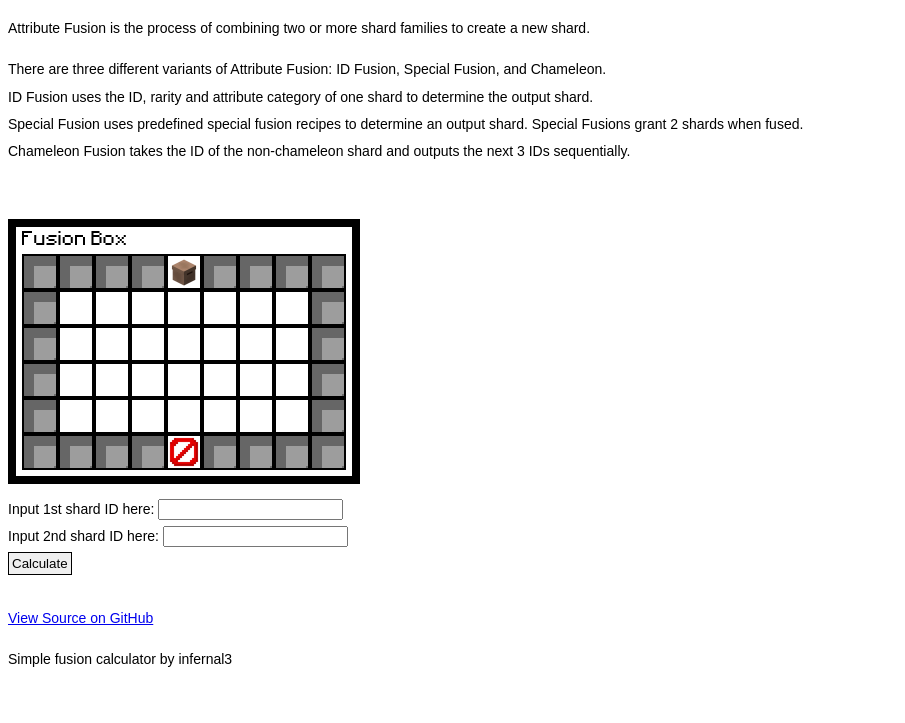
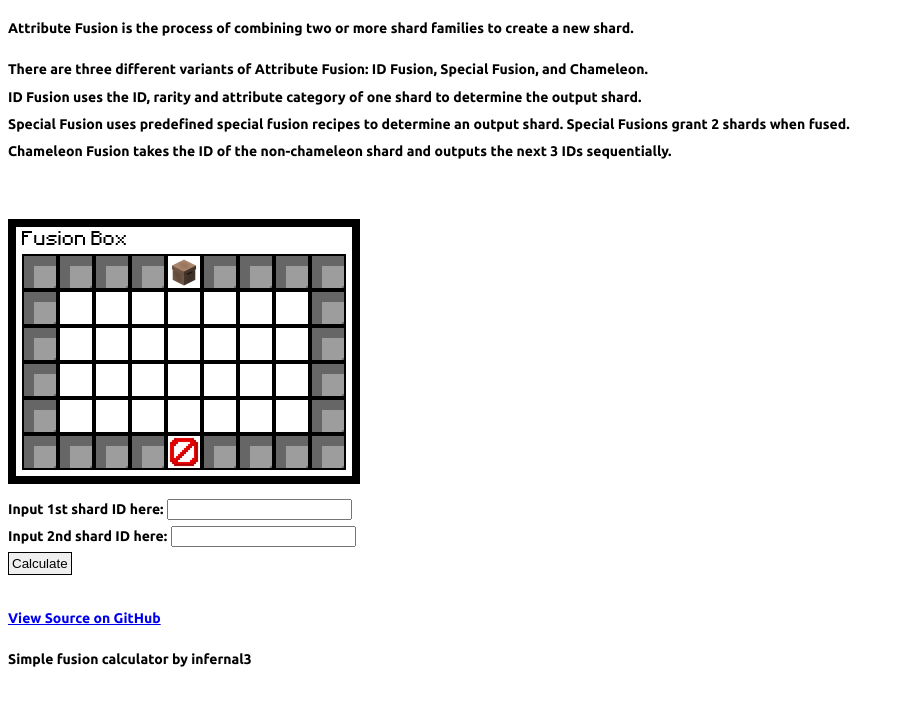
Before and after one commit to infernal3/fusion-calculator, a plain HTML site: page test.html in a window 1280 px wide. Shown: the part 77-800 px from the top of the page, without its empty margins (0-905 px from the left). Drawn offline with Linux system fonts and the light colour scheme.

Commit message:
fix: format of ubuntu font

```diff
--- a/src/style.css
+++ b/src/style.css
@@ -24,7 +24,7 @@ button {
 
 @font-face {
     font-family: "Ubuntu";
-    src: url("../assets/Ubuntu-Bold_min.ttf") format("ttf");
+    src: url("../assets/Ubuntu-Bold_min.ttf") format("truetype");
     font-style: normal;
     font-weight: 700;
     font-display: swap;
```
